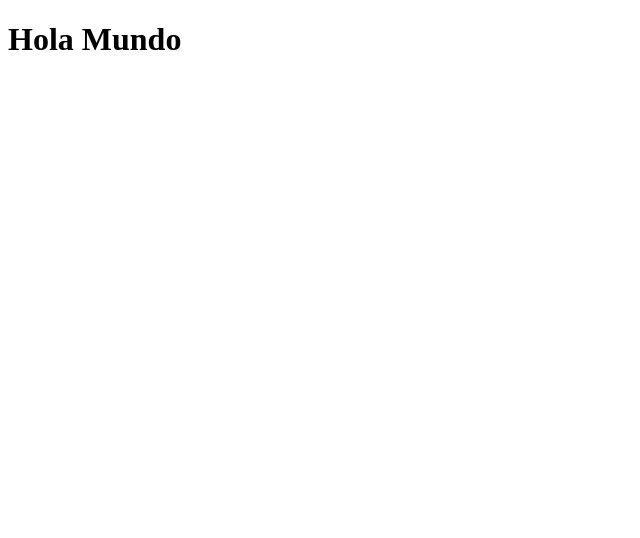
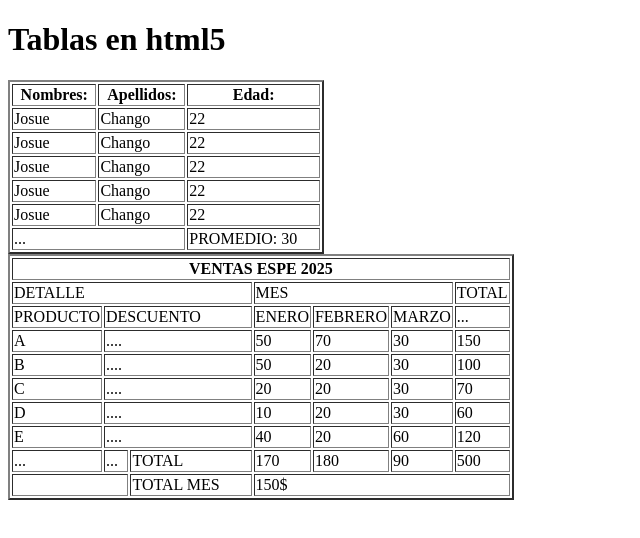
Before and after one commit to Josue-Chango/Programacion_web_27811, a plain HTML site: page Parcial1/PRY_TABLAS/index.html in a window 1280 px wide. Shown: the whole page, without its empty margins (0-640 px from the left). Drawn offline with Linux system fonts and the light colour scheme.

Commit message:
ejercicio en clase

```diff
--- a/Parcial1/PRY_TABLAS/index.html
+++ b/Parcial1/PRY_TABLAS/index.html
@@ -8,6 +8,214 @@
     </title>
 </head>
 <body>
-    <h1>Hola Mundo </h1>
+    <h1>Tablas en html5 </h1>
+    <!-- La etiqueta table -->
+     <table border="2" width="25%">
+        <thead>
+            <tr>
+                <th>
+                    Nombres:
+                </th>
+                <th>
+                    Apellidos:
+                </th>
+                <th>
+                    Edad:
+                </th>
+            </tr>
+        </thead>
+        <tbody>
+            <tr><td>Josue</td><td>Chango</td><td>22</td></tr>
+            <tr><td>Josue</td><td>Chango</td><td>22</td></tr>
+            <tr><td>Josue</td><td>Chango</td><td>22</td></tr>
+            <tr><td>Josue</td><td>Chango</td><td>22</td></tr>
+            <tr><td>Josue</td><td>Chango</td><td>22</td></tr>
+        </tbody>
+        <tfoot>
+            <tr><td colspan="2">...</td><td>PROMEDIO: 30</td></tr>
+        </tfoot>
+     </table>
+
+     <!-- ejercicio en clase -->
+
+          <table border="2" width="40%">
+        <thead>
+            <tr>
+                <th colspan="7">
+                    VENTAS ESPE 2025
+                </th>
+            </tr>
+            <tr>
+                <td colspan="3">
+                    DETALLE
+                </td>
+                <td colspan="3">
+                    MES
+                </td>
+                <td>
+                    TOTAL
+                </td>
+            </tr>
+            <tr>
+                <td>
+                    PRODUCTO
+                </td>
+                <td colspan="2" width="40%">
+                    DESCUENTO
+                </td>
+                <td>
+                    ENERO
+                </td>
+                <td>
+                    FEBRERO
+                </td>
+                <td>
+                    MARZO
+                </td>
+                <td>
+                    ...
+                </td>
+            </tr>
+        </thead>
+        <tbody>
+            <tr>
+                <td>
+                    A
+                </td>
+                <td colspan="2">
+                    ....
+                </td>
+                <td>
+                    50
+                </td>
+                <td>
+                    70
+                </td>
+                <td>
+                    30
+                </td>
+                <td>
+                    150
+                </td>
+            </tr>
+            <tr>
+                <td>
+                    B
+                </td>
+                <td colspan="2">
+                    ....
+                </td>
+                <td>
+                    50
+                </td>
+                <td>
+                    20
+                </td>
+                <td>
+                    30
+                </td>
+                <td>
+                    100
+                </td>
+            </tr>
+            <tr>
+                <td>
+                    C
+                </td>
+                <td colspan="2">
+                    ....
+                </td>
+                <td>
+                    20
+                </td>
+                <td>
+                    20
+                </td>
+                <td>
+                    30
+                </td>
+                <td>
+                    70
+                </td>
+            </tr>
+            <tr>
+                <td>
+                    D
+                </td>
+                <td colspan="2">
+                    ....
+                </td>
+                <td>
+                    10
+                </td>
+                <td>
+                    20
+                </td>
+                <td>
+                    30
+                </td>
+                <td>
+                    60
+                </td>
+            </tr>
+            <tr>
+                <td>
+                    E
+                </td>
+                <td colspan="2">
+                    ....
+                </td>
+                <td>
+                    40
+                </td>
+                <td>
+                    20
+                </td>
+                <td>
+                    60
+                </td>
+                <td>
+                    120
+                </td>
+            </tr>
+        </tbody>
+        <tfoot>
+            <tr>
+                <td>
+                     ...
+                    </td>
+                    <td>
+                            ...
+                        </td>
+                        <td>
+                            TOTAL
+                        </td>
+                        <td>
+                            170
+                        </td>
+                        <td>
+                            180
+                        </td>
+                        <td>
+                            90
+                        </td>
+                        <td>
+                            500
+                        </td>
+                    </tr>
+            <tr>
+                <td colspan="2">
+
+                </td>
+                <td>
+                    TOTAL MES
+                </td>
+                <td colspan="4">
+                    150$
+                </td>
+            </tr>
+        </tfoot>
+     </table>
+
 </body>
 </html>
```
Also changed, not shown: Parcial1/clase_17_10_25.txt (+10 -0 lines).
